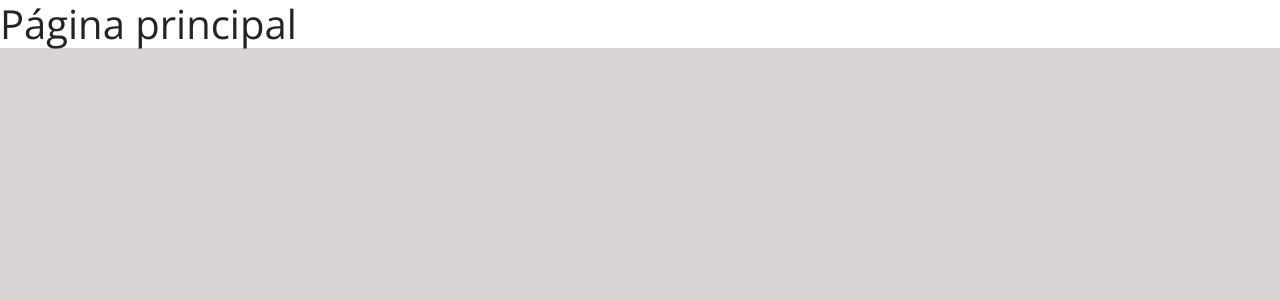
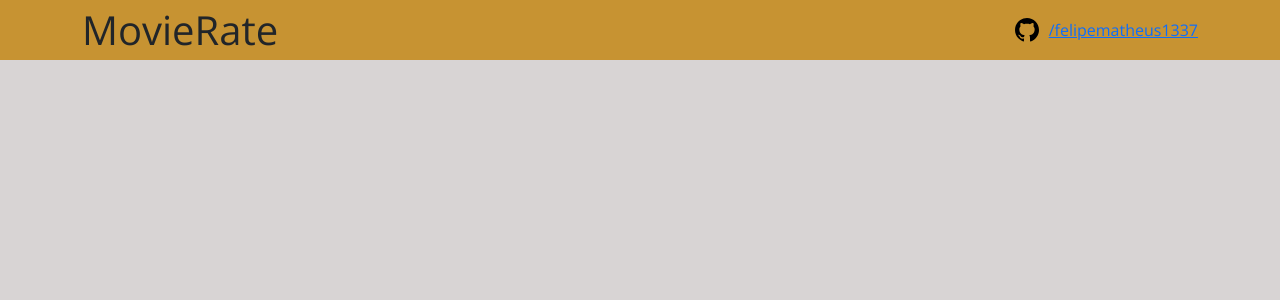
Before and after one commit to felipematheus1337/movieRate_Spring_React, a React (Create React App) app in the folder frontend/: page / in a window 1280 px wide. Shown: the top 300 px of the page. Built offline with nearby package versions, Linux system fonts and the light colour scheme.

Commit message:
NavBar added

```diff
--- a/frontend/src/App.tsx
+++ b/frontend/src/App.tsx
@@ -1,12 +1,14 @@
 import React from 'react';
 
+import Navbar from './components/NavBar';
 
 
 function App() {
   return (
-    <div>
-      <h1>Página principal</h1>
-    </div>
+    <>
+    <Navbar/>
+    </>
+
   );
 }
 
--- /dev/null
+++ b/frontend/src/components/NavBar/index.tsx
@@ -0,0 +1,21 @@
+import {ReactComponent as GithubIcon} from 'assets/img/github.svg';
+import "./styles.css";
+function Navbar() {
+    return (
+        <header>
+      <nav className="container">
+        <div className='movierate-nav-content'>
+          <h1 style={{margin:0}}>MovieRate</h1>
+          <a href="https://github.com/felipematheus1337">
+          <div className="movierate-contact-container">
+            <GithubIcon/>
+            <p style={{margin:'0 0 0 10px'}}>/felipematheus1337</p>
+          </div>
+          </a>
+        </div>
+      </nav>
+    </header>
+    )
+}
+
+export default Navbar;
--- /dev/null
+++ b/frontend/src/components/NavBar/styles.css
@@ -0,0 +1,19 @@
+header {
+    background-color: #c79332;
+    height: 60px;
+    display: flex;
+    align-items: center;
+}
+
+
+.movierate-nav-content  {
+    display: flex;
+    justify-content: space-between;
+    align-items: center;
+}
+
+
+.movierate-contact-container {
+    display: flex;
+
+}
--- a/frontend/tsconfig.json
+++ b/frontend/tsconfig.json
@@ -1,5 +1,6 @@
 {
   "compilerOptions": {
+    "baseUrl": "./src",
     "target": "es5",
     "lib": [
       "dom",
```
Also changed, not shown: frontend/src/assets/img/github.svg (added).
